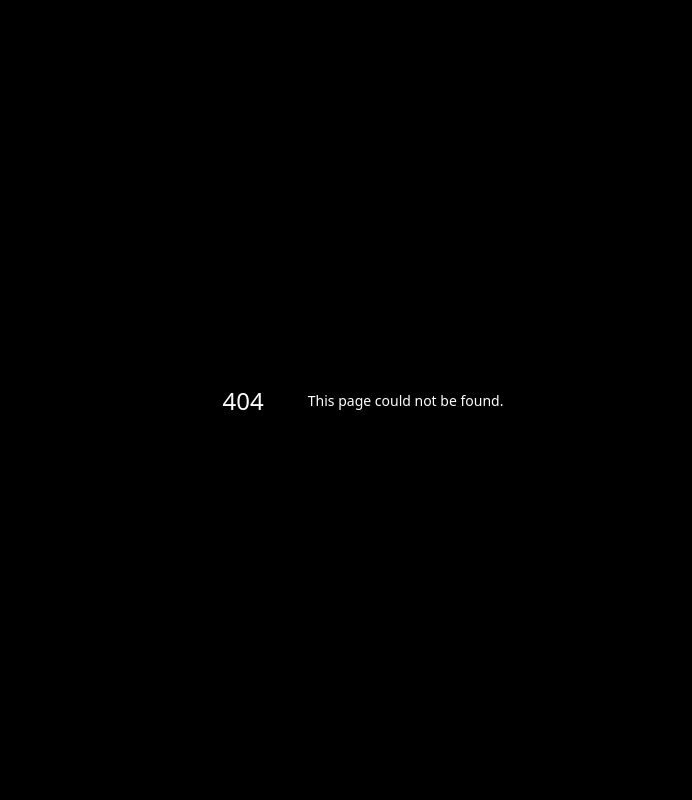
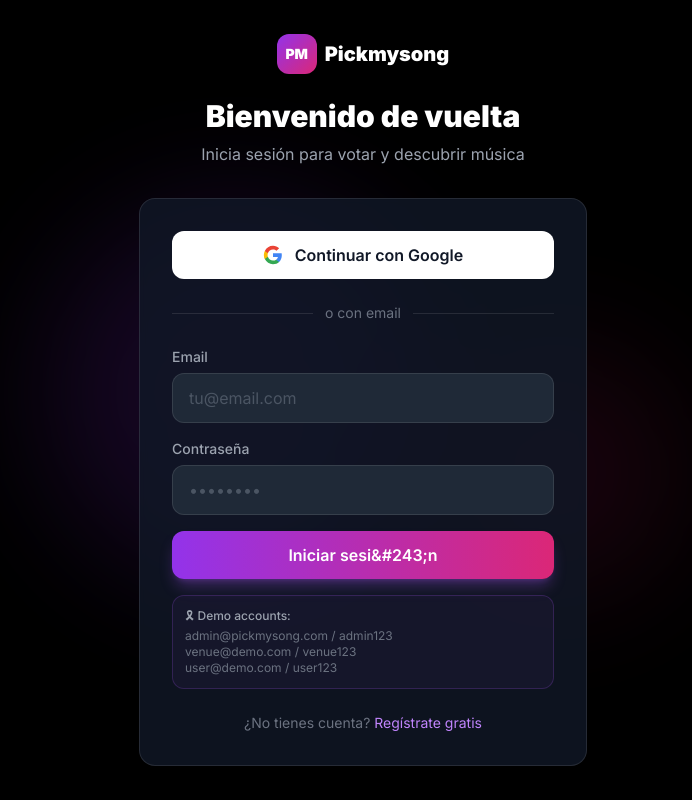
Before and after one commit to fullequip2009-dev/Pickmysong, a Next.js app in the folder apps/web/: page /auth/signin in a window 1280 px wide. Before the commit this address had no page. Shown: the whole page, without its empty margins (277-969 px from the left). Built offline with nearby package versions, Linux system fonts and the light colour scheme.

Commit message:
feat(auth): sign-in page with Google OAuth, Credentials form, demo accounts, glassmorphism UI

```diff
--- /dev/null
+++ b/apps/web/app/auth/signin/page.tsx
@@ -0,0 +1,90 @@
+'use client';
+
+import { useState } from 'react';
+import { signIn, getSession } from 'next-auth/react';
+import { useRouter, useSearchParams } from 'next/navigation';
+import Link from 'next/link';
+
+export default function SignInPage() {
+  const router = useRouter();
+  const searchParams = useSearchParams();
+  const callbackUrl = searchParams.get('callbackUrl') || '/';
+  const error = searchParams.get('error');
+
+  const [email, setEmail] = useState('');
+  const [password, setPassword] = useState('');
+  const [loading, setLoading] = useState(false);
+  const [formError, setFormError] = useState('');
+
+  const handleCredentials = async (e: React.FormEvent) => {
+    e.preventDefault();
+    setLoading(true);
+    setFormError('');
+    const result = await signIn('credentials', { email, password, redirect: false });
+    setLoading(false);
+    if (result?.error) {
+      setFormError('Email o contraseña incorrectos');
+    } else {
+      router.push(callbackUrl);
+    }
+  };
+
+  const handleGoogle = () => {
+    signIn('google', { callbackUrl });
+  };
+
+  return (
+    <div className="min-h-screen bg-black flex items-center justify-center px-4">
+      <div className="absolute inset-0 overflow-hidden pointer-events-none">
+        <div className="absolute top-1/4 left-1/4 w-96 h-96 bg-purple-600/20 rounded-full blur-3xl animate-pulse" />
+        <div className="absolute bottom-1/4 right-1/4 w-64 h-64 bg-pink-600/15 rounded-full blur-3xl animate-pulse" style={{ animationDelay: '2s' }} />
+      </div>
+      <div className="relative w-full max-w-md">
+        <div className="text-center mb-8">
+          <Link href="/" className="inline-flex items-center gap-2 mb-6">
+            <div className="w-10 h-10 bg-gradient-to-br from-purple-600 to-pink-600 rounded-xl flex items-center justify-center">
+              <span className="text-white font-black text-sm">PM</span>
+            </div>
+            <span className="text-white font-black text-xl">Pickmysong</span>
+          </Link>
+          <h1 className="text-3xl font-black text-white mb-2">Bienvenido de vuelta</h1>
+          <p className="text-gray-400">Inicia sesi&#243;n para votar y descubrir m&#250;sica</p>
+        </div>
+        <div className="bg-gray-900/80 backdrop-blur-sm border border-white/10 rounded-2xl p-8">
+          {(error || formError) && (
+            <div className="mb-4 p-3 bg-red-500/10 border border-red-500/30 rounded-xl text-red-400 text-sm text-center">
+              {formError || (error === 'unauthorized' ? 'No tienes permisos para acceder' : 'Error al iniciar sesi&#243;n')}
+            </div>
+          )}
+          <button onClick={handleGoogle} className="w-full flex items-center justify-center gap-3 py-3 px-4 bg-white hover:bg-gray-100 text-gray-900 font-semibold rounded-xl transition-all mb-6">
+            <svg className="w-5 h-5" viewBox="0 0 24 24"><path fill="#4285F4" d="M22.56 12.25c0-.78-.07-1.53-.2-2.25H12v4.26h5.92c-.26 1.37-1.04 2.53-2.21 3.31v2.77h3.57c2.08-1.92 3.28-4.74 3.28-8.09z"/><path fill="#34A853" d="M12 23c2.97 0 5.46-.98 7.28-2.66l-3.57-2.77c-.98.66-2.23 1.06-3.71 1.06-2.86 0-5.29-1.93-6.16-4.53H2.18v2.84C3.99 20.53 7.7 23 12 23z"/><path fill="#FBBC05" d="M5.84 14.09c-.22-.66-.35-1.36-.35-2.09s.13-1.43.35-2.09V7.07H2.18C1.43 8.55 1 10.22 1 12s.43 3.45 1.18 4.93l2.85-2.22.81-.62z"/><path fill="#EA4335" d="M12 5.38c1.62 0 3.06.56 4.21 1.64l3.15-3.15C17.45 2.09 14.97 1 12 1 7.7 1 3.99 3.47 2.18 7.07l3.66 2.84c.87-2.6 3.3-4.53 6.16-4.53z"/></svg>
+            Continuar con Google
+          </button>
+          <div className="flex items-center gap-3 mb-6">
+            <div className="flex-1 h-px bg-white/10" /><span className="text-gray-500 text-sm">o con email</span><div className="flex-1 h-px bg-white/10" />
+          </div>
+          <form onSubmit={handleCredentials} className="space-y-4">
+            <div>
+              <label className="block text-sm font-medium text-gray-400 mb-1.5">Email</label>
+              <input type="email" value={email} onChange={e => setEmail(e.target.value)} placeholder="tu@email.com" required className="w-full px-4 py-3 bg-gray-800 border border-white/10 rounded-xl text-white placeholder-gray-600 focus:outline-none focus:border-purple-500 transition-colors" />
+            </div>
+            <div>
+              <label className="block text-sm font-medium text-gray-400 mb-1.5">Contrase&#241;a</label>
+              <input type="password" value={password} onChange={e => setPassword(e.target.value)} placeholder="••••••••" required className="w-full px-4 py-3 bg-gray-800 border border-white/10 rounded-xl text-white placeholder-gray-600 focus:outline-none focus:border-purple-500 transition-colors" />
+            </div>
+            <button type="submit" disabled={loading} className="w-full py-3 bg-gradient-to-r from-purple-600 to-pink-600 hover:from-purple-500 hover:to-pink-500 text-white font-semibold rounded-xl transition-all shadow-lg shadow-purple-500/30 disabled:opacity-50">
+              {loading ? 'Entrando...' : 'Iniciar sesi&#243;n'}
+            </button>
+          </form>
+          <div className="mt-4 p-3 bg-purple-500/5 border border-purple-500/20 rounded-xl text-xs text-gray-500">
+            <p className="font-medium text-gray-400 mb-1">&#127895; Demo accounts:</p>
+            <p>admin@pickmysong.com / admin123</p>
+            <p>venue@demo.com / venue123</p>
+            <p>user@demo.com / user123</p>
+          </div>
+          <p className="mt-6 text-center text-gray-500 text-sm">&#191;No tienes cuenta? <Link href="/auth/register" className="text-purple-400 hover:text-purple-300">Reg&#237;strate gratis</Link></p>
+        </div>
+      </div>
+    </div>
+  );
+}
```
